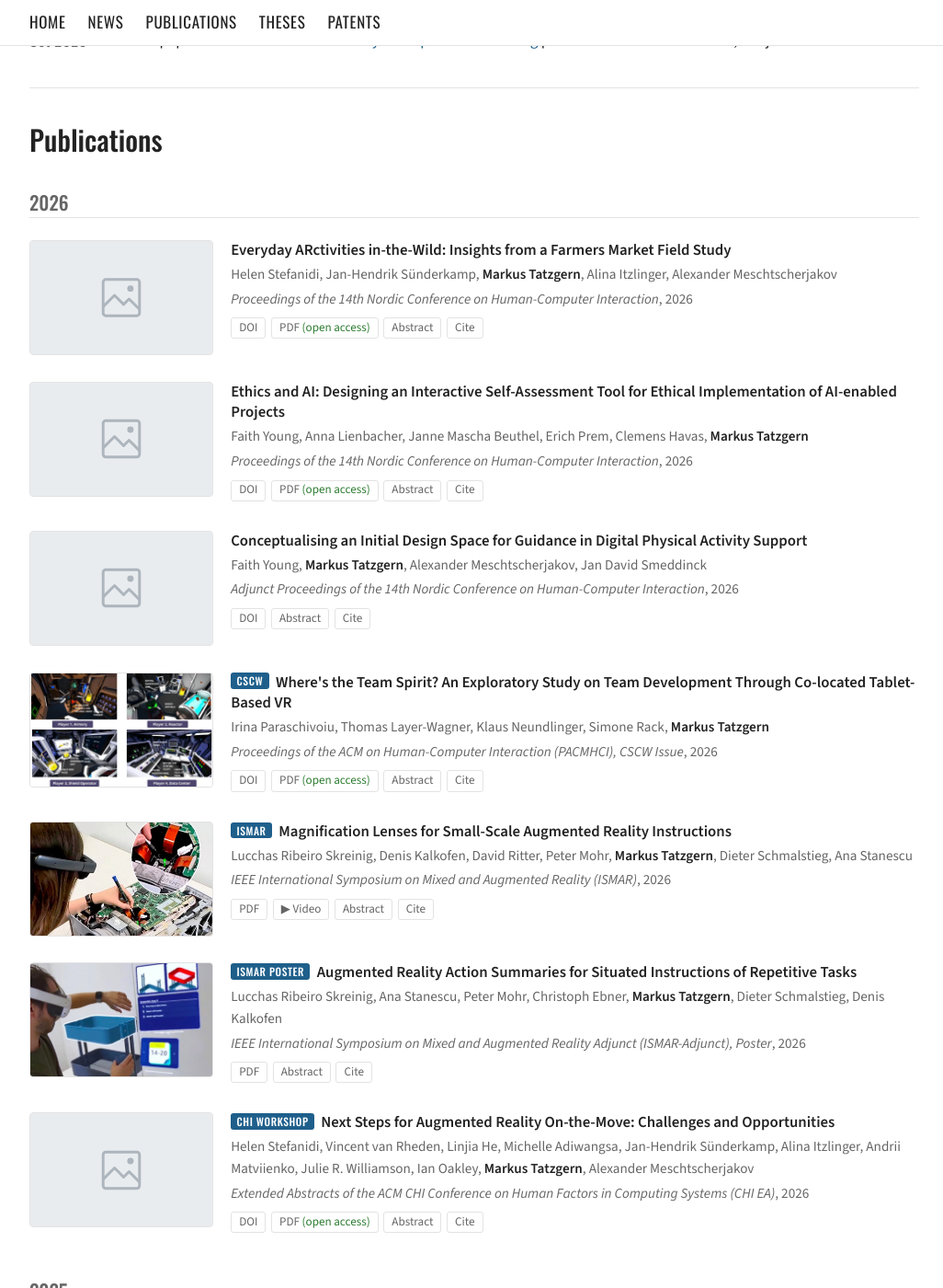
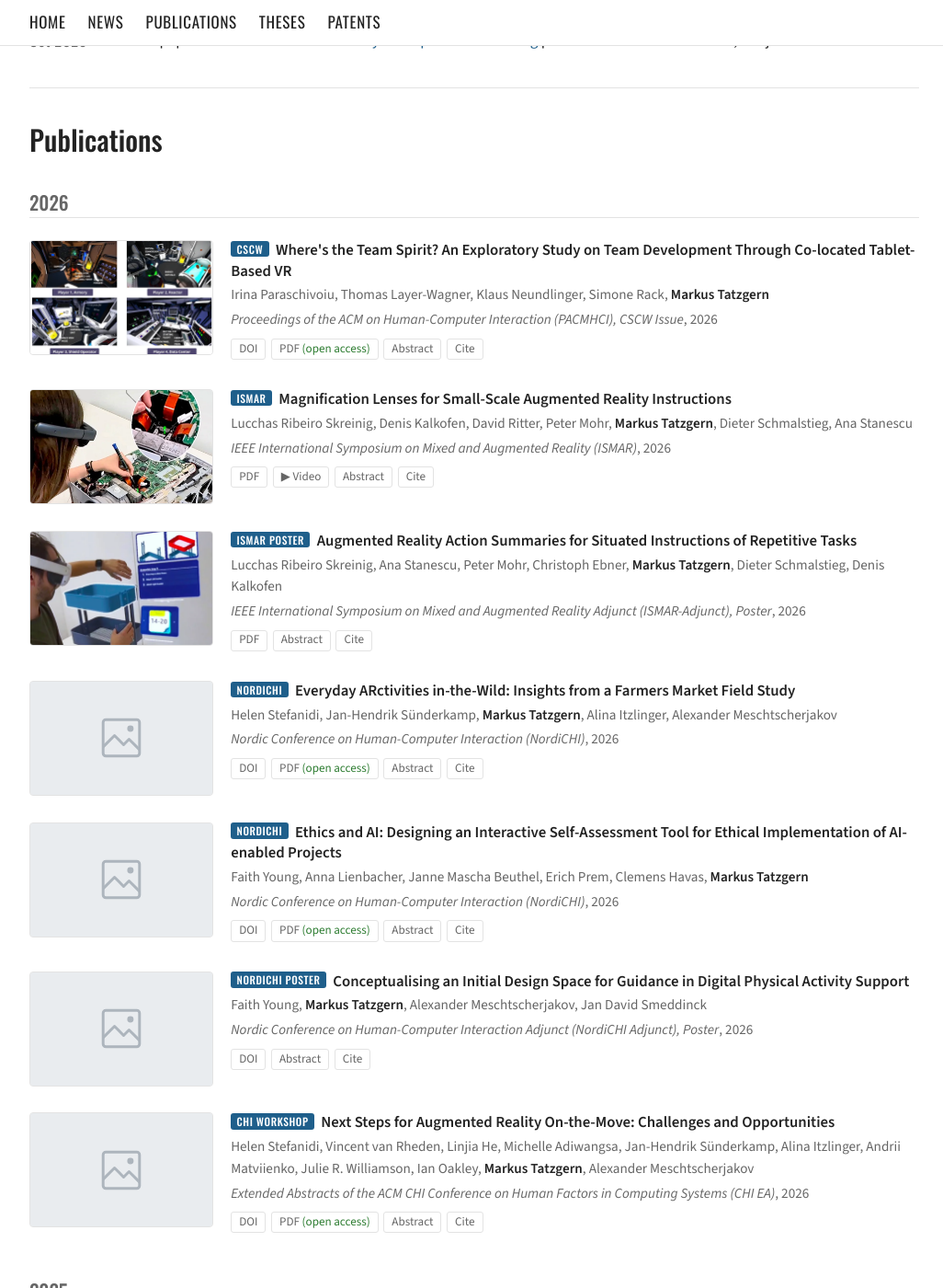
Before and after one commit to mtatz/mtatz.github.io, a Jekyll site: the page built from index.html, in a window 1280 px wide and 1400 px high, scrolled down 1066 px. Shown: the whole window at 92% size, without its empty margins (124-1150 px from the left). Built offline with Jekyll 4.4.1, drawn with Linux system fonts in a browser that asks for light colours; part of the change alters nothing that is shown.

Commit message:
Normalize NordiCHI 2026 entries: venue, badge, ids, order
Third paper is a poster (Poster Session 1, NordiCHI 2026 programme).

Co-Authored-By: Claude Opus 5.5 <noreply@anthropic.com>
Claude-Session: https://claude.ai/code/session_014X6Q7nAd6PJRdbiiMWzV1J

```diff
--- a/_data/abstracts.yml
+++ b/_data/abstracts.yml
@@ -1,22 +1,22 @@
 # Abstract per publication id. From Crossref or OpenAlex, or copied from the PDF; manual edits are kept.
-2026_everyday_arctivities_wild: 'Augmented Reality (AR) Head-Mounted Displays (HMD) are often envisioned as future replacements for smartphones in everyday tasks. Understanding their performance in realistic
+2026_nordichi_arctivities: 'Augmented Reality (AR) Head-Mounted Displays (HMD) are often envisioned as future replacements for smartphones in everyday tasks. Understanding their performance in realistic
   settings is crucial for assessing their potential and limitations. We conducted a within-subject field study (n = 12) where participants completed a shopping task at a crowded outdoor farmers market,
   utilizing a shopping list app and three interaction options: a smartphone and two AR interactions (hand- and head-anchored). Our results indicate that the smartphone outperformed both AR HMD conditions
   in terms of workload, ease-of-use, and pragmatic quality. While AR HMDs scored higher in hedonic quality, participants still favored the smartphone experience. Post-task interviews offered perspectives
   into user preferences, contextual challenges and how the different interactions shaped shopping experiences. Based on our findings, we derive insights into using HMDs in an everyday on-the-move task,
   and highlight lessons learned for designing such AR experiences.'
-2026_ethics_designing_interactive: As artificial intelligence (AI) becomes increasingly integrated into products and services, the need for practical, context-sensitive tools to support ethical design processes
-  has grown. While numerous artificial intelligence (AI) ethics guidelines exist, they often remain abstract and difficult to apply in practice. In this paper, we present the design and evaluation of an
-  interactive self-assessment tool that enables interdisciplinary teams to assess ethical risks and opportunities throughout the lifecycle of AI-enabled projects. Grounded in empirical research, including
-  expert interviews, a stakeholder workshop, and evaluations with practitioners, the tool offers actionable recommendations tailored to project-specific factors and stakeholder perspectives. We contribute
-  insights into the integration of our tool into collaborative projects and implications for the design of self-assessment tools, such as balancing guidance with flexibility, enabling ongoing reflection,
-  and avoiding ethics-washing. Finally, we formulate key-learnings from the process that can inform future research in HCI working on the intersection of AI and ethics.
-2026_conceptualising_initial_design: 'Providing guidance is frequently referenced as a key capability of digital health interventions targeting physical activity, yet the term remains poorly defined and
-  inconsistently applied. Existing work often conflates guidance with related constructs such as personalisation, feedback, or persuasion, limiting both theoretical clarity and design progress. This paper
-  conceptualizes an initial design space of guidance in the context of digital physical activity support. We define guidance for physical activity as situated, action-oriented support that scaffolds users’
-  embodied engagement in physical activity. Drawing on literature from behaviour change, human–computer interaction, embodied cognition, and digital health, we outline a design space that characterises
-  guidance along multiple dimensions: scope, purpose, timing, context, modality, embodiment, adaptivity, autonomy, and affective quality. By offering a structured vocabulary and conceptual foundation, this
-  work aims to support more coherent research, comparisons, and responsible design of digital health interventions featuring guidance for physical activity support.'
+2026_nordichi_ai_ethics: As artificial intelligence (AI) becomes increasingly integrated into products and services, the need for practical, context-sensitive tools to support ethical design processes has
+  grown. While numerous artificial intelligence (AI) ethics guidelines exist, they often remain abstract and difficult to apply in practice. In this paper, we present the design and evaluation of an interactive
+  self-assessment tool that enables interdisciplinary teams to assess ethical risks and opportunities throughout the lifecycle of AI-enabled projects. Grounded in empirical research, including expert interviews,
+  a stakeholder workshop, and evaluations with practitioners, the tool offers actionable recommendations tailored to project-specific factors and stakeholder perspectives. We contribute insights into the
+  integration of our tool into collaborative projects and implications for the design of self-assessment tools, such as balancing guidance with flexibility, enabling ongoing reflection, and avoiding ethics-washing.
+  Finally, we formulate key-learnings from the process that can inform future research in HCI working on the intersection of AI and ethics.
+2026_nordichi_guidance: 'Providing guidance is frequently referenced as a key capability of digital health interventions targeting physical activity, yet the term remains poorly defined and inconsistently
+  applied. Existing work often conflates guidance with related constructs such as personalisation, feedback, or persuasion, limiting both theoretical clarity and design progress. This paper conceptualizes
+  an initial design space of guidance in the context of digital physical activity support. We define guidance for physical activity as situated, action-oriented support that scaffolds users’ embodied engagement
+  in physical activity. Drawing on literature from behaviour change, human–computer interaction, embodied cognition, and digital health, we outline a design space that characterises guidance along multiple
+  dimensions: scope, purpose, timing, context, modality, embodiment, adaptivity, autonomy, and affective quality. By offering a structured vocabulary and conceptual foundation, this work aims to support
+  more coherent research, comparisons, and responsible design of digital health interventions featuring guidance for physical activity support.'
 2026_teamspirit: We explore how narrative-driven asymmetric VR experiences can support the development of teamwork-related knowledge, skills, and attitudes (KSAs), such as communication, coordination, trust,
   and reflexivity. We present the design and evaluation of a tablet-based VR training experience structured around spatial separation, tool asymmetry, and interdependent tasks that require verbal coordination.
   The experience was designed based on interviews with HR professionals and mapped to a framework of established KSAs. We conducted a co-located user study (N=16) that involved two consecutive collaborative
--- a/_data/bibtex.yml
+++ b/_data/bibtex.yml
@@ -1,5 +1,5 @@
 # BibTeX per publication id. Generated from Crossref; manual edits are kept.
-2026_everyday_arctivities_wild: |-
+2026_nordichi_arctivities: |-
   @inproceedings{stefanidi2026everyday,
     author = {Stefanidi, Helen and Sünderkamp, Jan-Hendrik and Tatzgern, Markus and Itzlinger, Alina and Meschtscherjakov, Alexander},
     title = {Everyday {ARctivities} {in-the-Wild}: Insights from a Farmers Market Field Study},
@@ -14,7 +14,7 @@
     doi = {10.1145/3829807.3829863},
     url = {https://doi.org/10.1145/3829807.3829863}
   }
-2026_ethics_designing_interactive: |-
+2026_nordichi_ai_ethics: |-
   @inproceedings{young2026ethics,
     author = {Young, Faith and Lienbacher, Anna and Beuthel, Janne Mascha and Prem, Erich and Havas, Clemens and Tatzgern, Markus},
     title = {Ethics and {AI}: Designing an Interactive {Self-Assessment} Tool for Ethical Implementation of {AI-enabled} Projects},
@@ -29,7 +29,7 @@
     doi = {10.1145/3829807.3829864},
     url = {https://doi.org/10.1145/3829807.3829864}
   }
-2026_conceptualising_initial_design: |-
+2026_nordichi_guidance: |-
   @inproceedings{young2026conceptualising,
     author = {Young, Faith and Tatzgern, Markus and Meschtscherjakov, Alexander and Smeddinck, Jan David},
     title = {Conceptualising an Initial Design Space for Guidance in Digital Physical Activity Support},
--- a/_data/publications.yml
+++ b/_data/publications.yml
@@ -2,28 +2,6 @@
 # Fields: id, title, authors, venue, year, badge (required); image, doi, pdf, youtube (video ID), talk (video ID of talk recording), code (repository URL), award, url,
 # open_access, oa_pdf (optional; the last two are filled by the sync script from Unpaywall).
 # Images and PDFs live in /papers/. Entries are added by scripts/sync_publications.py (ORCID) or by hand.
-- id: 2026_everyday_arctivities_wild
-  title: 'Everyday ARctivities in-the-Wild: Insights from a Farmers Market Field Study'
-  authors: Helen Stefanidi, Jan-Hendrik Sünderkamp, Markus Tatzgern, Alina Itzlinger, Alexander Meschtscherjakov
-  venue: Proceedings of the 14th Nordic Conference on Human-Computer Interaction
-  year: 2026
-  doi: 10.1145/3829807.3829863
-  open_access: true
-  oa_pdf: https://dl.acm.org/doi/pdf/10.1145/3829807.3829863
-- id: 2026_ethics_designing_interactive
-  title: 'Ethics and AI: Designing an Interactive Self-Assessment Tool for Ethical Implementation of AI-enabled Projects'
-  authors: Faith Young, Anna Lienbacher, Janne Mascha Beuthel, Erich Prem, Clemens Havas, Markus Tatzgern
-  venue: Proceedings of the 14th Nordic Conference on Human-Computer Interaction
-  year: 2026
-  doi: 10.1145/3829807.3829864
-  open_access: true
-  oa_pdf: https://dl.acm.org/doi/pdf/10.1145/3829807.3829864
-- id: 2026_conceptualising_initial_design
-  title: Conceptualising an Initial Design Space for Guidance in Digital Physical Activity Support
-  authors: Faith Young, Markus Tatzgern, Alexander Meschtscherjakov, Jan David Smeddinck
-  venue: Adjunct Proceedings of the 14th Nordic Conference on Human-Computer Interaction
-  year: 2026
-  doi: 10.1145/3821402.3830134
 - id: 2026_teamspirit
   title: Where's the Team Spirit? An Exploratory Study on Team Development Through Co-located Tablet-Based VR
   authors: Irina Paraschivoiu, Thomas Layer-Wagner, Klaus Neundlinger, Simone Rack, Markus Tatzgern
@@ -51,6 +29,31 @@
   badge: ISMAR Poster
   image: papers/2026_ismar_action_summaries.webp
   pdf: https://immersive-technology-lab.github.io/projects/actionsummaries/assets/ribeiroskreinig_ismara26_poster.pdf
+- id: 2026_nordichi_arctivities
+  title: 'Everyday ARctivities in-the-Wild: Insights from a Farmers Market Field Study'
+  authors: Helen Stefanidi, Jan-Hendrik Sünderkamp, Markus Tatzgern, Alina Itzlinger, Alexander Meschtscherjakov
+  venue: Nordic Conference on Human-Computer Interaction (NordiCHI)
+  year: 2026
+  badge: NordiCHI
+  doi: 10.1145/3829807.3829863
+  open_access: true
+  oa_pdf: https://dl.acm.org/doi/pdf/10.1145/3829807.3829863
+- id: 2026_nordichi_ai_ethics
+  title: 'Ethics and AI: Designing an Interactive Self-Assessment Tool for Ethical Implementation of AI-enabled Projects'
+  authors: Faith Young, Anna Lienbacher, Janne Mascha Beuthel, Erich Prem, Clemens Havas, Markus Tatzgern
+  venue: Nordic Conference on Human-Computer Interaction (NordiCHI)
+  year: 2026
+  badge: NordiCHI
+  doi: 10.1145/3829807.3829864
+  open_access: true
+  oa_pdf: https://dl.acm.org/doi/pdf/10.1145/3829807.3829864
+- id: 2026_nordichi_guidance
+  title: Conceptualising an Initial Design Space for Guidance in Digital Physical Activity Support
+  authors: Faith Young, Markus Tatzgern, Alexander Meschtscherjakov, Jan David Smeddinck
+  venue: Nordic Conference on Human-Computer Interaction Adjunct (NordiCHI Adjunct), Poster
+  year: 2026
+  badge: NordiCHI Poster
+  doi: 10.1145/3821402.3830134
 - id: 2026_arotm_chi_ea
   title: 'Next Steps for Augmented Reality On-the-Move: Challenges and Opportunities'
   authors: Helen Stefanidi, Vincent van Rheden, Linjia He, Michelle Adiwangsa, Jan-Hendrik Sünderkamp, Alina Itzlinger, Andrii Matviienko, Julie R. Williamson, Ian Oakley, Markus Tatzgern, Alexander Meschtscherjakov
```
